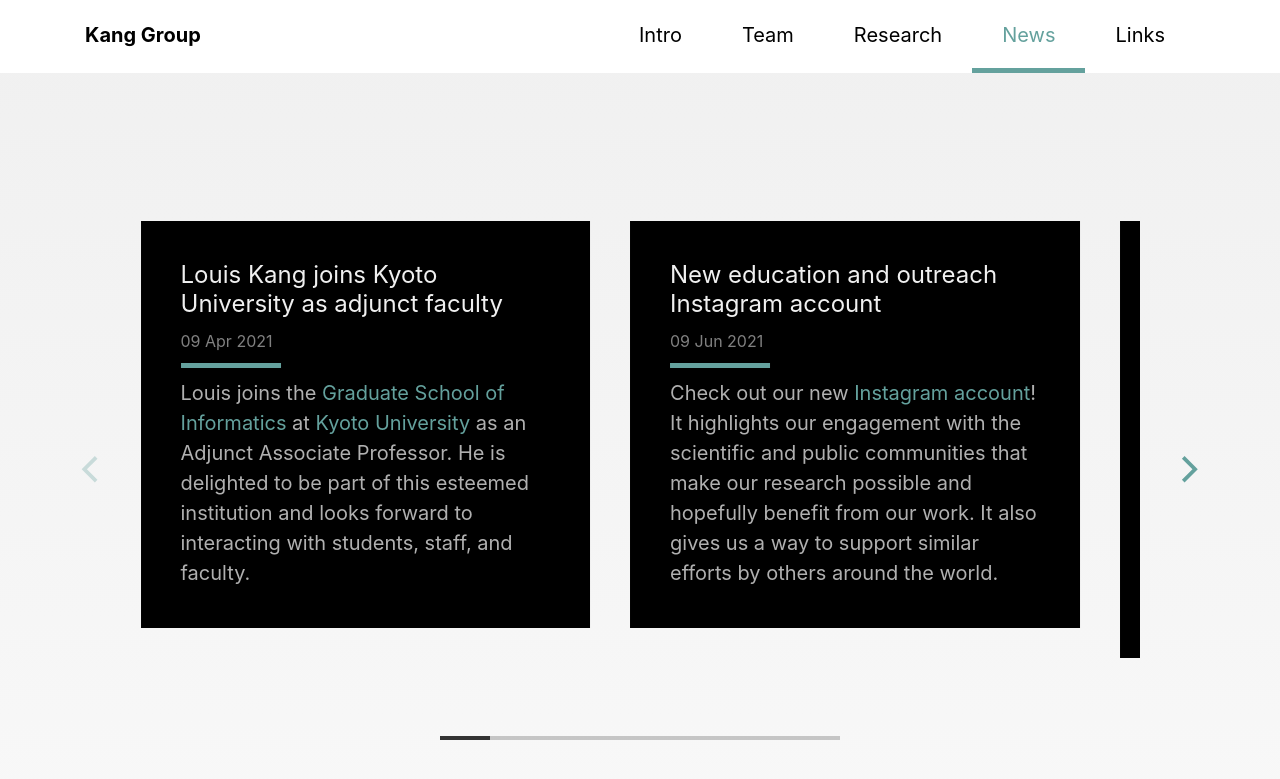
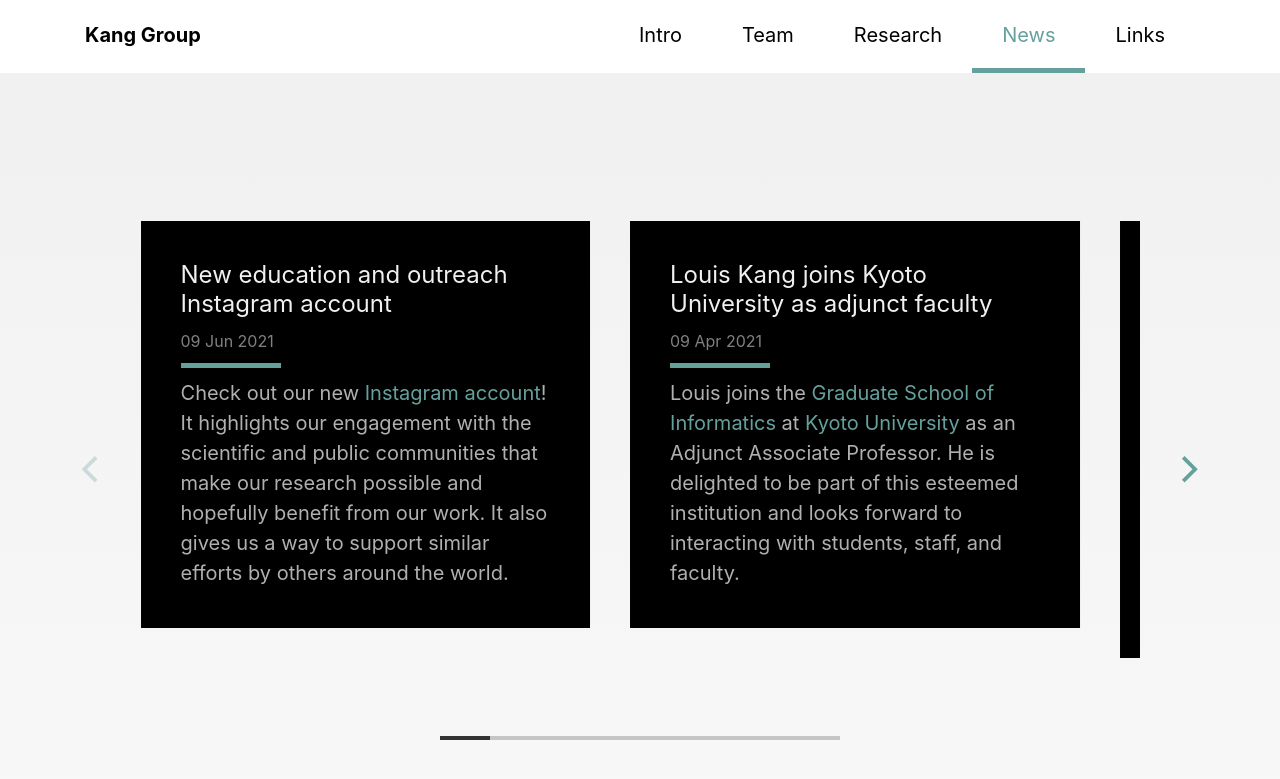
Before and after one commit to louiskang/group.github.io, a Jekyll site: the page built from index.html, in a window 1280 px wide and 900 px high, scrolled down 4717 px. Shown: the top 779 px of the window. Built offline with Jekyll 4.4.1, drawn with Linux system fonts in a browser that asks for light colours; some web fonts are replaced; some of the changed lines change nothing that is shown.

Commit message:
Fixed merge

```diff
--- a/_data/news.yml
+++ b/_data/news.yml
@@ -26,10 +26,10 @@
   date: 2021-04-08
   text: Our paper <a href="https://www.frontiersin.org/articles/10.3389/fncom.2021.616748">&ldquo;Evaluating state space discovery by persistent cohomology in the spatial representation system&rdquo;</a> is now published in Frontiers in Computational Neuroscience! We have improved upon our preprint with more rigorous analyses that have produced more impactful conclusions.
 
+- title: Louis Kang joins Kyoto University as adjunct faculty
+  date: 2021-04-09
+  text: Louis joins the <a href="https://www.i.kyoto-u.ac.jp">Graduate School of Informatics</a> at <a href="https://www.kyoto-u.ac.jp/">Kyoto University</a> as an Adjunct Associate Professor. He is delighted to be part of this esteemed institution and looks forward to interacting with students, staff, and faculty.
+
 - title: New education and outreach Instagram account
   date: 2021-06-09
   text: Check out our new <a href="https://www.instagram.com/louiskang.group/">Instagram account</a>! It highlights our engagement with the scientific and public communities that make our research possible and hopefully benefit from our work. It also gives us a way to support similar efforts by others around the world.
-
-- title: Louis Kang joins Kyoto University as adjunct faculty
-  date: 2021-04-09
-  text: Louis joins the <a href="https://www.i.kyoto-u.ac.jp">Graduate School of Informatics</a> at <a href="https://www.kyoto-u.ac.jp/">Kyoto University</a> as an Adjunct Associate Professor. He is delighted to be part of this esteemed institution and looks forward to interacting with students, staff, and faculty.
```
